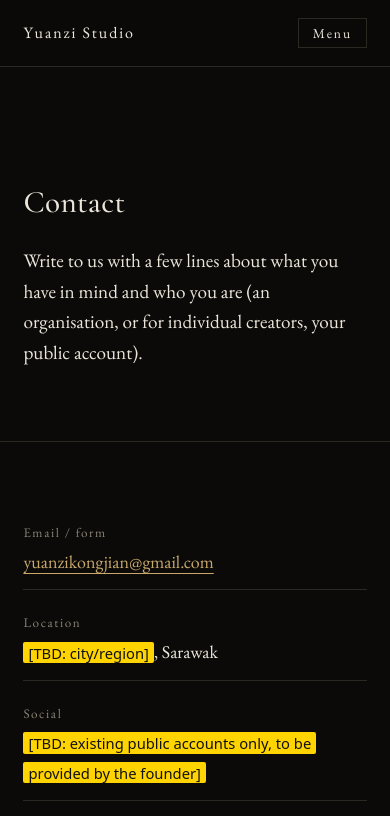
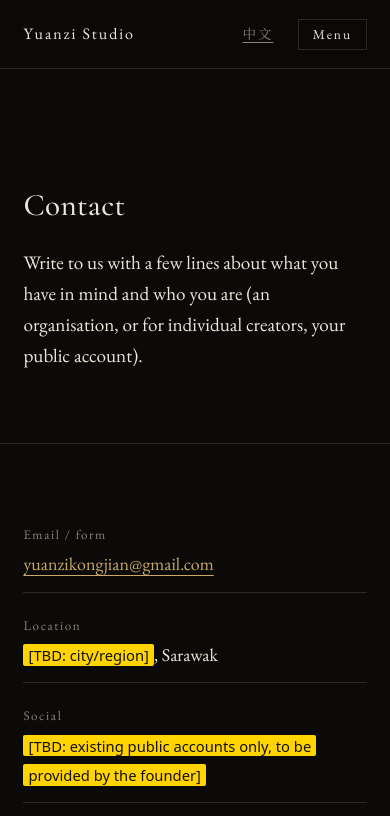
Before and after one commit to yuanzikongjian-create/yuanzi-studio, a plain HTML site: page en/contact/index.html in a window 390 px wide. Shown: the top 816 px of the page. Drawn offline with Linux system fonts and the light colour scheme.

Commit message:
P1-6: mobile lang beside menu + game/trailer links

```diff
--- a/en/contact/index.html
+++ b/en/contact/index.html
@@ -10,6 +10,7 @@
 <header class="site-header">
   <a class="brand" href="../../en/index.html">Yuanzi Studio</a>
   <button class="menu-btn" type="button" aria-expanded="false" aria-controls="site-nav">Menu</button>
+  <a class="lang lang-bar" href="../../contact/index.html" lang="zh-Hans">中文</a>
   <nav id="site-nav" class="site-nav" aria-label="Main">
     <ul><li><a href="../../en/index.html">Home</a></li><li><a href="../../en/studio/index.html">Studio</a></li><li><a href="../../en/originals/index.html">Originals</a></li><li><a href="../../en/collaborate/index.html">Collaborate</a></li><li><a href="../../en/work/index.html">Work</a></li><li><a href="../../en/contact/index.html" aria-current="page">Contact</a></li></ul>
     <a class="lang" href="../../contact/index.html" lang="zh-Hans">中文</a>
```
